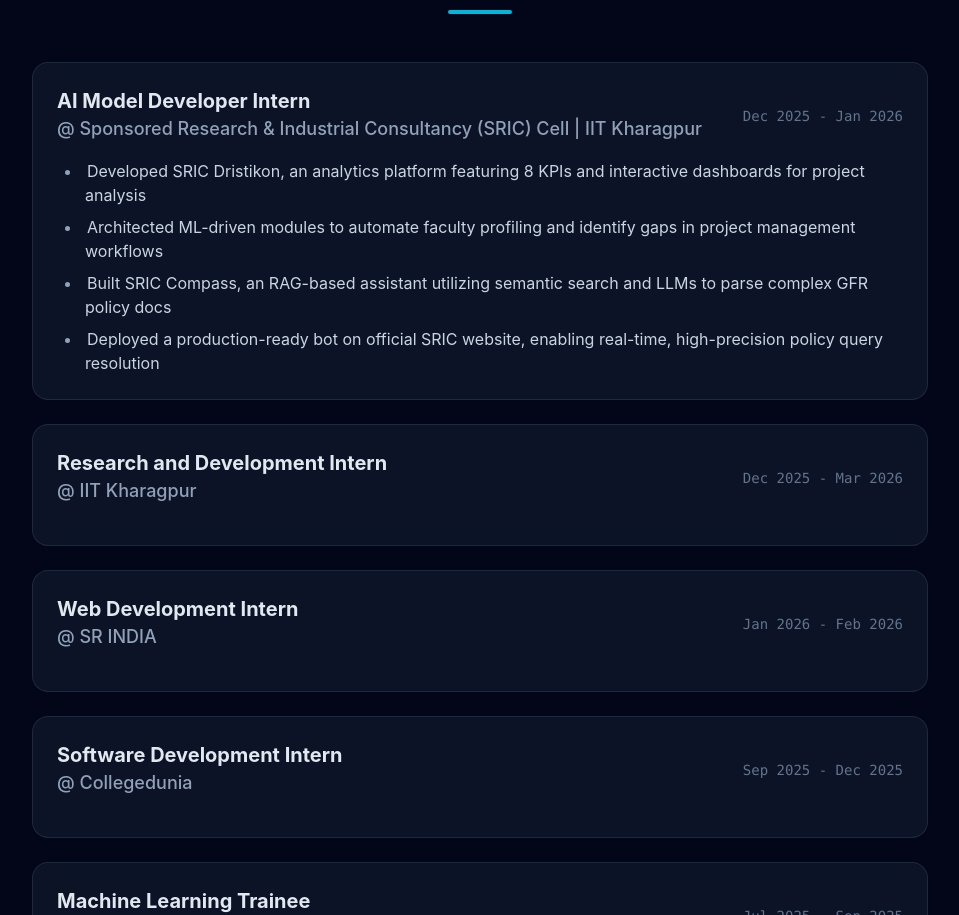
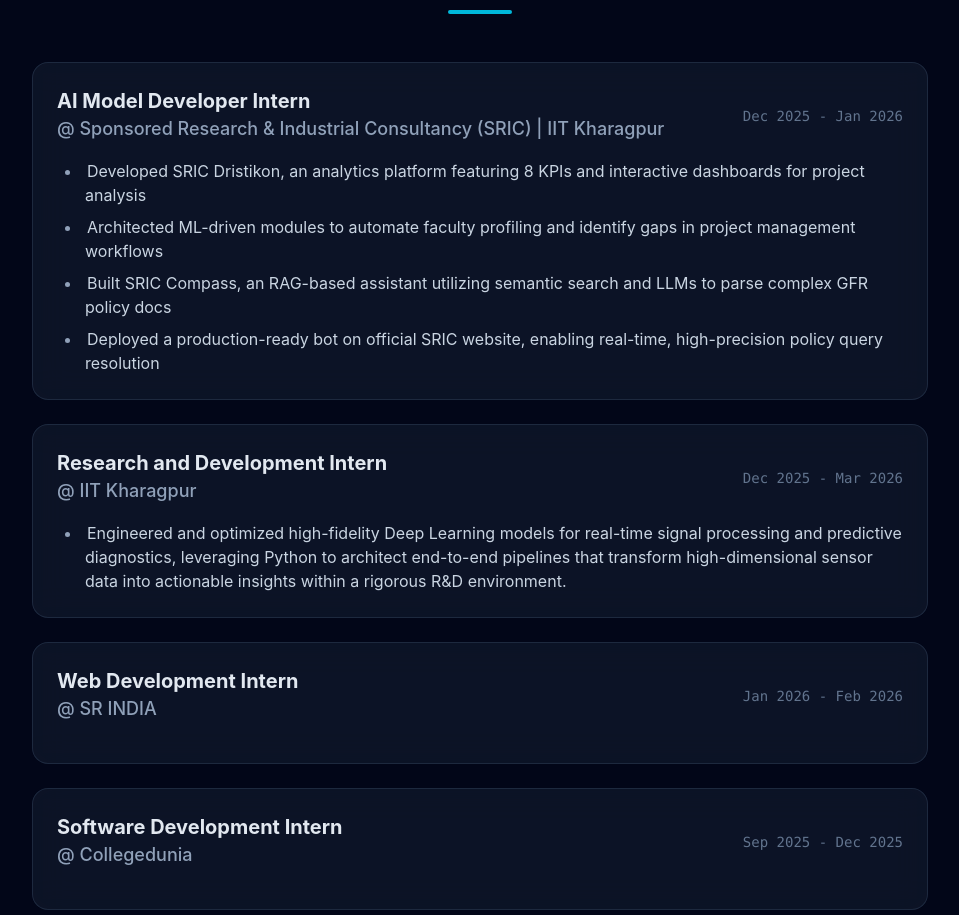
Before and after one commit to sahilgupta630/portfolio, a React app: page / in a window 1280 px wide. Shown: the part 1659-2574 px from the top of the page, without its empty margins (160-1119 px from the left). Built offline with nearby package versions, Linux system fonts and the light colour scheme; the HTML template or start-up script is replaced by a standard one.

Commit message:
Update Research and Development Intern details

```diff
--- a/src/components/Experience.jsx
+++ b/src/components/Experience.jsx
@@ -5,7 +5,7 @@
     const experiences = [
         {
             role: "AI Model Developer Intern",
-            company: "Sponsored Research & Industrial Consultancy (SRIC) Cell | IIT Kharagpur",
+            company: "Sponsored Research & Industrial Consultancy (SRIC) | IIT Kharagpur",
             duration: "Dec 2025 - Jan 2026",
             description: [
                 "Developed SRIC Dristikon, an analytics platform featuring 8 KPIs and interactive dashboards for project analysis",
@@ -18,6 +18,9 @@
             role: "Research and Development Intern",
             company: "IIT Kharagpur",
             duration: "Dec 2025 - Mar 2026",
+            description: [
+                "Engineered and optimized high-fidelity Deep Learning models for real-time signal processing and predictive diagnostics, leveraging Python to architect end-to-end pipelines that transform high-dimensional sensor data into actionable insights within a rigorous R&D environment.",
+            ],
         },
         {
             role: "Web Development Intern",
```
